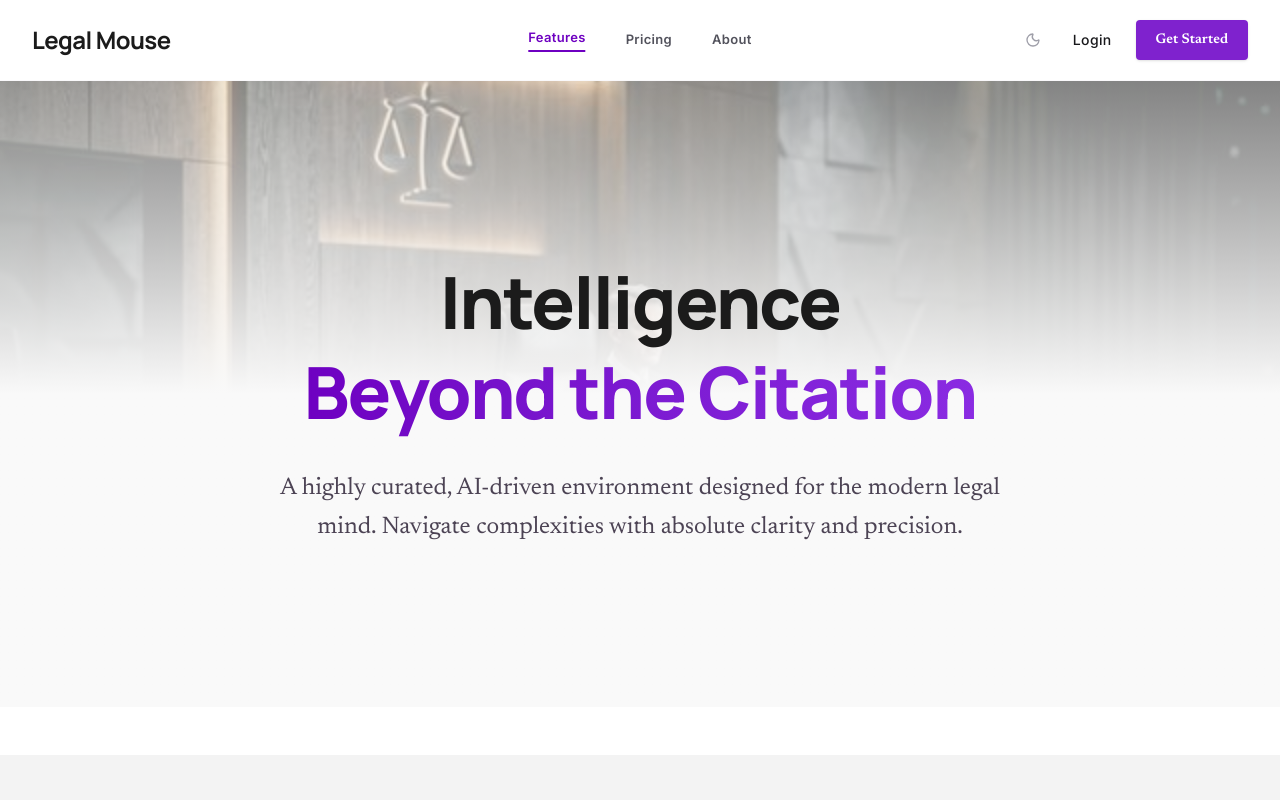
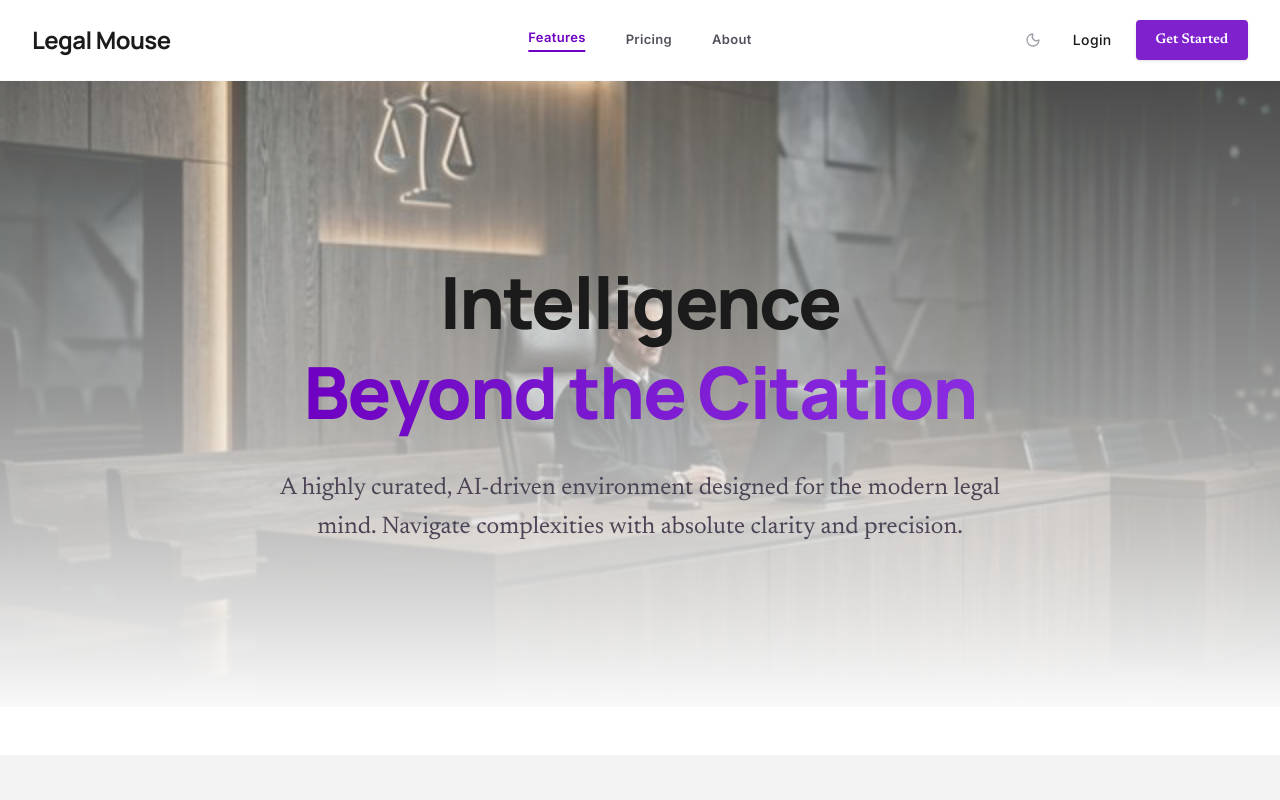
Before and after one commit to oladraxler01/Legal-mouse, a Next.js app: page /features in a window 1280 px wide. Shown: the top 800 px of the page. Built offline with nearby package versions, Linux system fonts and the light colour scheme.

Commit message:
Fix Features page background visibility

```diff
--- a/src/components/features/FeaturesHero.tsx
+++ b/src/components/features/FeaturesHero.tsx
@@ -6,9 +6,9 @@ export default function FeaturesHero() {
         <img
           src="/images/courtroom-hero.png"
           alt="Modern Courtroom"
-          className="w-full h-full object-cover opacity-60 dark:opacity-40"
+          className="w-full h-full object-cover opacity-100 dark:opacity-80"
         />
-        <div className="absolute inset-0 bg-gradient-to-b from-surface/20 via-surface to-surface" />
+        <div className="absolute inset-0 bg-gradient-to-b from-surface/30 via-surface/60 to-surface" />
       </div>
 
       <div className="relative z-10 max-w-5xl mx-auto px-6 lg:px-12 text-center mt-12">
```
